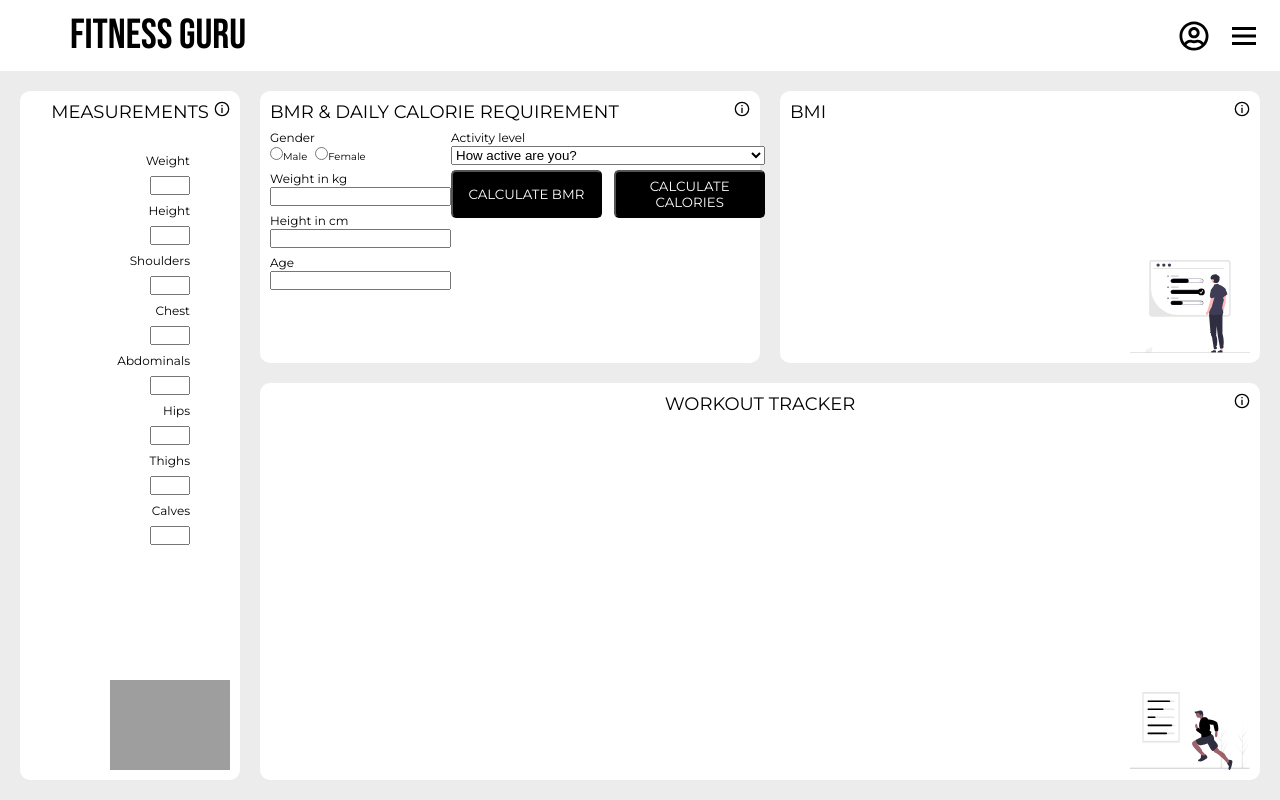
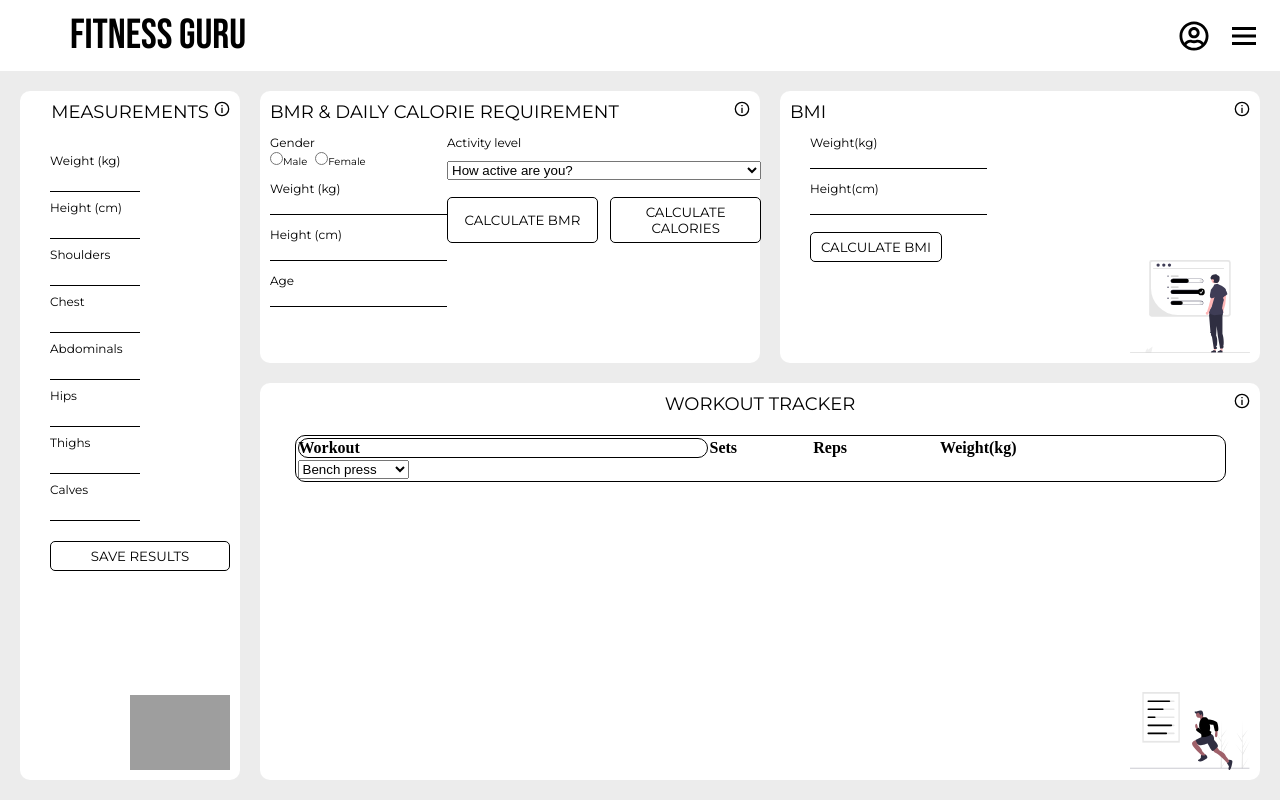
Before and after one commit to JKukielski/Projekt-ko-cowy, a React (Create React App) app: page /fitness in a window 1280 px wide. Built offline with nearby package versions, Linux system fonts and the light colour scheme; grey boxes are pictures that could not be loaded.

Commit message:
started workout results section

```diff
--- a/src/components/BMI.jsx
+++ b/src/components/BMI.jsx
@@ -1,18 +1,34 @@
-import React from 'react'
-import './bmi.scss'
-import {GrCircleInformation} from 'react-icons/gr';
-import images from '../constants/images';
+import React from "react";
+import "./bmi.scss";
+import { GrCircleInformation } from "react-icons/gr";
+import images from "../constants/images";
 const BMI = () => {
   return (
     <div className="app__bmi">
-      <GrCircleInformation
-      color="#000"
-      fontSize={16}
-      />
+      <GrCircleInformation color="#000" fontSize={16} />
       <h2 className="app__bmi-header">BMI</h2>
+      <div className="app__bmi-container">
+        <div className="app__bmi-input_container">
+          <label htmlFor="bmi-weight" className="app__bmi-label">
+            Weight(kg)
+          </label>
+          <br />
+          <input type="number" id="bmi-weight" />
+        </div>
+        <div className="app__bmi-input_container">
+          <label htmlFor="bmi-weight" className="app__bmi-label">
+            Height(cm)
+          </label>
+          <br />
+          <input type="number" id="bmi-weight" />
+        </div>
+        <button type="submit" className="app__bmi-btn">
+          CALCULATE BMI
+        </button>
+      </div>
       <img src={images.performance} alt="" />
     </div>
-  )
-}
+  );
+};
 
-export default BMI
+export default BMI;
--- a/src/components/BMR.jsx
+++ b/src/components/BMR.jsx
@@ -7,7 +7,7 @@ const BMR = () => {
       <GrCircleInformation color="#000" fontSize={16} />
       <h2 className="app__bmr-heading">BMR & DAILY CALORIE REQUIREMENT</h2>
       <div className="app__bmr-calculator_container">
-        <div className="app__bmr-calculator__data">
+        <div className="app__bmr-calculator_data">
           <div className="input-container">
             <label className="app__bmr-label">Gender</label>
             <label className="app__bmr-label_radio">
@@ -22,14 +22,14 @@ const BMR = () => {
           </div>
           <div className="input-container">
             <label htmlFor="bmr-weight" className="app__bmr-label">
-              Weight in kg
+              Weight (kg)
             </label>
             <br />
             <input type="number" id="bmr-weight" />
           </div>
           <div className="input-container">
             <label htmlFor="bmr-height" className="app__bmr-label">
-              Height in cm
+              Height (cm)
             </label>
             <br />
             <input type="number" id="bmr-height" />
@@ -44,7 +44,9 @@ const BMR = () => {
         </div>
         <div className="app__bmr-workout">
           <div className="input-container">
-            <label className="app__bmr-label">Activity level</label>
+            <label className="app__bmr-label app__bmr-activity">
+              Activity level
+            </label>
             <br />
             <select name="activity" className="app__bmr-activity">
               <option value="">How active are you?</option>
--- a/src/components/Measurements.jsx
+++ b/src/components/Measurements.jsx
@@ -1,24 +1,20 @@
-import React from 'react'
-import './measurements.scss';
-import images from '../constants/images';
-import {GrCircleInformation} from 'react-icons/gr';
-
+import React from "react";
+import "./measurements.scss";
+import images from "../constants/images";
+import { GrCircleInformation } from "react-icons/gr";
 
 const Measurements = () => {
   return (
     <div className="app__measurements">
-      <GrCircleInformation
-      color="#000"
-      fontSize={16}
-      />
+      <GrCircleInformation color="#000" fontSize={16} />
       <h2 className="app__measurements-heading">MEASUREMENTS</h2>
       <div className="app__measurements-data">
         <form className="app__measurements-form">
-          <label htmlFor="weight">Weight</label>
+          <label htmlFor="weight">Weight (kg)</label>
           <br />
           <input type="number" id="weight" />
           <br />
-          <label htmlFor="height">Height</label>
+          <label htmlFor="height">Height (cm)</label>
           <br />
           <input type="number" id="height" />
           <br />
@@ -44,12 +40,15 @@ const Measurements = () => {
           <br />
           <label htmlFor="calf">Calves</label>
           <br />
-          <input type="number" id="calf"/>
+          <input type="number" id="calf" />
+          <button type="submit" className="app__measurements-btn">
+            SAVE RESULTS
+          </button>
         </form>
       </div>
       <img src={images.success} alt="" />
     </div>
-  )
-}
+  );
+};
 
-export default Measurements
+export default Measurements;
--- a/src/components/Results.jsx
+++ b/src/components/Results.jsx
@@ -1,19 +1,46 @@
-import React from 'react'
-import './results.scss';
-import {GrCircleInformation} from 'react-icons/gr';
-import images from '../constants/images';
+import React from "react";
+import "./results.scss";
+import { GrCircleInformation } from "react-icons/gr";
+import images from "../constants/images";
 
 const Results = () => {
   return (
     <div className="app__results">
-      <GrCircleInformation
-      color="#000"
-      fontSize={16}
-      />
+      <GrCircleInformation color="#000" fontSize={16} />
       <h2 className="app__results-heading">WORKOUT TRACKER</h2>
+      <div className="app__results-container">
+        <table className="app__results-table">
+          <thead>
+            <th>Workout</th>
+            <th>Sets</th>
+            <th>Reps</th>
+            <th>Weight(kg)</th>
+          </thead>
+          <tbody>
+            <tr>
+              <td>
+                <select className="app__results-workout">
+                  <optgroup label="Chest & Triceps">
+                    <option value="">Bench press</option>
+                  </optgroup>
+                  <optgroup label="Back & Biceps">
+                    <option value="">Seated row</option>
+                  </optgroup>
+                  <optgroup label="Legs">
+                    <option value="">Squat</option>
+                  </optgroup>
+                  <optgroup label="Abdominals">
+                    <option value="">Sit ups</option>
+                  </optgroup>
+                </select>
+              </td>
+            </tr>
+          </tbody>
+        </table>
+      </div>
       <img src={images.fitnessStats} alt="" />
     </div>
-  )
-}
+  );
+};
 
-export default Results
+export default Results;
--- a/src/components/bmi.scss
+++ b/src/components/bmi.scss
@@ -27,3 +27,37 @@
         right: 10px;
     }
 }
+
+.app__bmi-container {
+    padding-left: 20px;
+}
+
+.app__bmi-input_container {
+    margin: 10px 0;
+}
+
+.input-container {
+    margin-top: 10px;
+}
+
+input[type='number'] {
+    border-style: none;
+    border-bottom: 1px solid $primary-color;
+}
+.app__bmi-label {
+    font-family: $primary-font;
+    font-size: 12px;
+}
+
+.app__bmi-btn {
+    background-color: $white-color;
+    color: $primary-color;
+    padding: 6px;
+    font-family: $primary-font;
+    border-radius: 5px;
+    border: 1px solid $primary-color;
+    cursor: pointer;
+    width: 30%;
+    margin: 7px 0 3px 0;
+    font-weight: 400;
+}
--- a/src/components/bmr.scss
+++ b/src/components/bmr.scss
@@ -31,30 +31,35 @@
     display: flex;
     justify-content: space-around;
     width: 100%;
-    padding: 0 0 10px 0;
 
     .app__bmr-buttons {
         width: 100%;
         display: flex;
         justify-content: space-between;
         button {
-            background-color: $primary-color;
-            color: $white-color;
+            background-color: $white-color;
+            color: $primary-color;
             padding: 6px;
             font-family: $primary-font;
             border-radius: 5px;
+            border: 1px solid $primary-color;
             cursor: pointer;
             width: 48%;
-            margin-bottom: 3px;
+            margin: 7px 0 3px 0;
+            font-weight: 400;
         }
     }
 
 }
 
 .input-container {
-    margin: 5px 0;
+    margin-top: 10px;
 }
 
+input[type='number'] {
+    border-style: none;
+    border-bottom: 1px solid $primary-color;
+}
 .app__bmr-label {
     font-family: $primary-font;
     font-size: 12px;
@@ -69,3 +74,7 @@
 .app__bmr-activity option {
     font-family: $primary-font;
 }
+
+.app__bmr-activity {
+    margin: 10px 0;
+}
--- a/src/components/measurements.scss
+++ b/src/components/measurements.scss
@@ -26,7 +26,7 @@
     }
 
     img {
-        width: 120px;
+        width: 100px;
         position: absolute;
         bottom: 10px;
         right: 10px;
@@ -36,8 +36,8 @@
 .app__measurements-form {
     display: flex;
     flex-direction: column;
-    align-items: flex-end;
-    padding: 40px 40px 0 0;
+    align-items: flex-start;
+    padding: 40px 0 0 20px;
 }
 
 .app__measurements-form label{
@@ -47,10 +47,23 @@
 }
 
 .app__measurements-form input{
-    width: 40px;
+    width: 50%;
 }
 
 .app__measurements-data {
     height: 70%;
     width: 100%;
 }
+
+.app__measurements-btn {
+    background-color: $white-color;
+    color: $primary-color;
+    padding: 6px;
+    font-family: $primary-font;
+    border-radius: 5px;
+    border: 1px solid $primary-color;
+    cursor: pointer;
+    width: 100%;
+    margin: 20px 0 3px 0;
+    font-weight: 400;
+}
--- a/src/components/results.scss
+++ b/src/components/results.scss
@@ -6,7 +6,9 @@
     border-radius: 10px;
     margin: 0 20px 20px 0;
     display: flex;
-    justify-content: center;
+    flex-direction: column;
+    justify-content: flex-start;
+    align-items: center;
     padding: 10px;
     position: relative;
 
@@ -14,6 +16,7 @@
         font-family: $primary-font;
         font-weight: 400;
         font-size: 18px;
+        margin-bottom: 20px;
     }
 
     svg {
@@ -29,3 +32,26 @@
         right: 10px;
     }
 }
+
+.app__results-container {
+    width: 100%;
+    display: flex;
+    align-items: center;
+    justify-content: center;
+}
+
+.app__results-table {
+    width: 95%;
+    text-align: left;
+    border: 1px solid black;
+    border-radius: 10px;
+
+    th {
+
+
+    &:first-child {
+        border: 1px solid black;
+        border-radius: 10px;
+    }
+    }
+}
```
